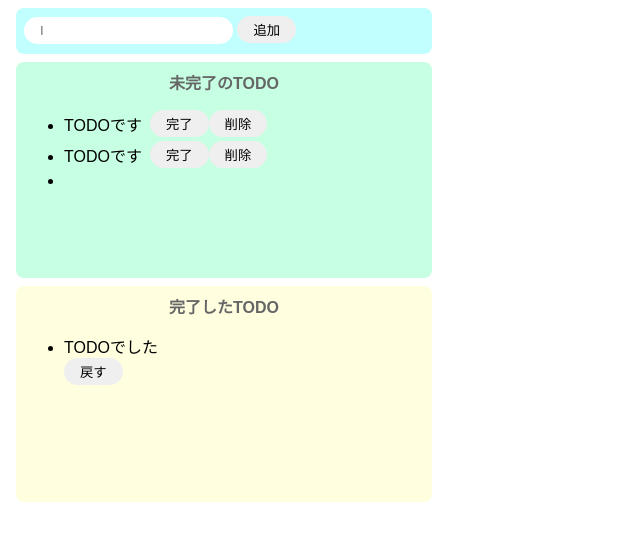
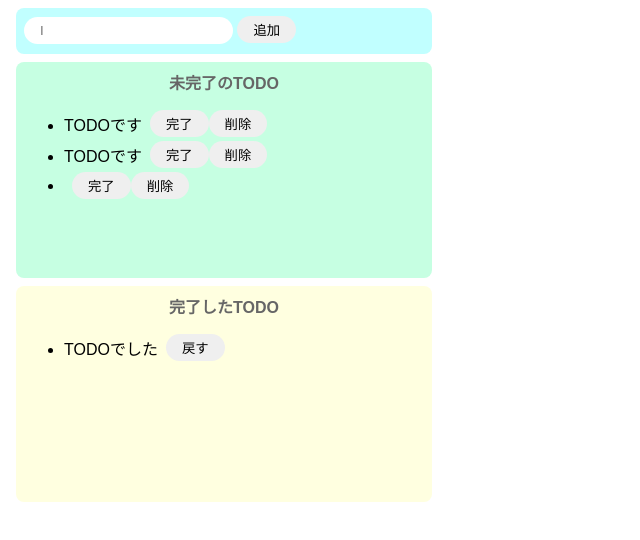
Before and after one commit to kei53/react-practice1, a website built with Parcel: page index.html in a window 1280 px wide. Both pictures are taken after a click on the button "追加". Shown: the whole page, without its empty margins (0-640 px from the left). Built offline with nearby package versions, Linux system fonts and the light colour scheme.

Commit message:
delete_button

```diff
--- a/index.html
+++ b/index.html
@@ -18,7 +18,8 @@
           <li>TODOです</li>
           <button>完了</button>
           <button>削除</button>
-        </div>
+				</div>
+
         <div class="list-row">
           <li>TODOです</li>
           <button>完了</button>
@@ -29,6 +30,7 @@
     <div class="complete-area">
       <p class="title">完了したTODO</p>
       <ul>
+				<div class="list-row">
         <li>TODOでした</li>
         <button>戻す</button>
       </ul>
--- a/src/index.js
+++ b/src/index.js
@@ -11,8 +11,26 @@ const onClickAdd = () => {
   const li = document.createElement("li");
   li.innerText = inputText;
 
+  const completeButton = document.createElement("button");
+  completeButton.innerText = "完了";
+  completeButton.addEventListener("click", () => {
+    //押された削除ボタンの親タグを未完了リストから削除
+    const deleteTareget = deleteButton.parentNode;
+    document.getElementById("incomplete-list").removeChild(deleteTareget);
+  });
+
+  const deleteButton = document.createElement("button");
+  deleteButton.innerText = "削除";
+  deleteButton.addEventListener("click", () => {
+    //押された削除ボタンの親タグを未完了リストから削除
+    const deleteTareget = deleteButton.parentNode;
+    document.getElementById("incomplete-list").removeChild(deleteTareget);
+  });
+
   //divたぶのこ要素に書く要素を設定
   div.appendChild(li);
+  div.appendChild(completeButton);
+  div.appendChild(deleteButton);
   console.log(div);
 
   document.getElementById("incomplete-list").appendChild(div);
```
